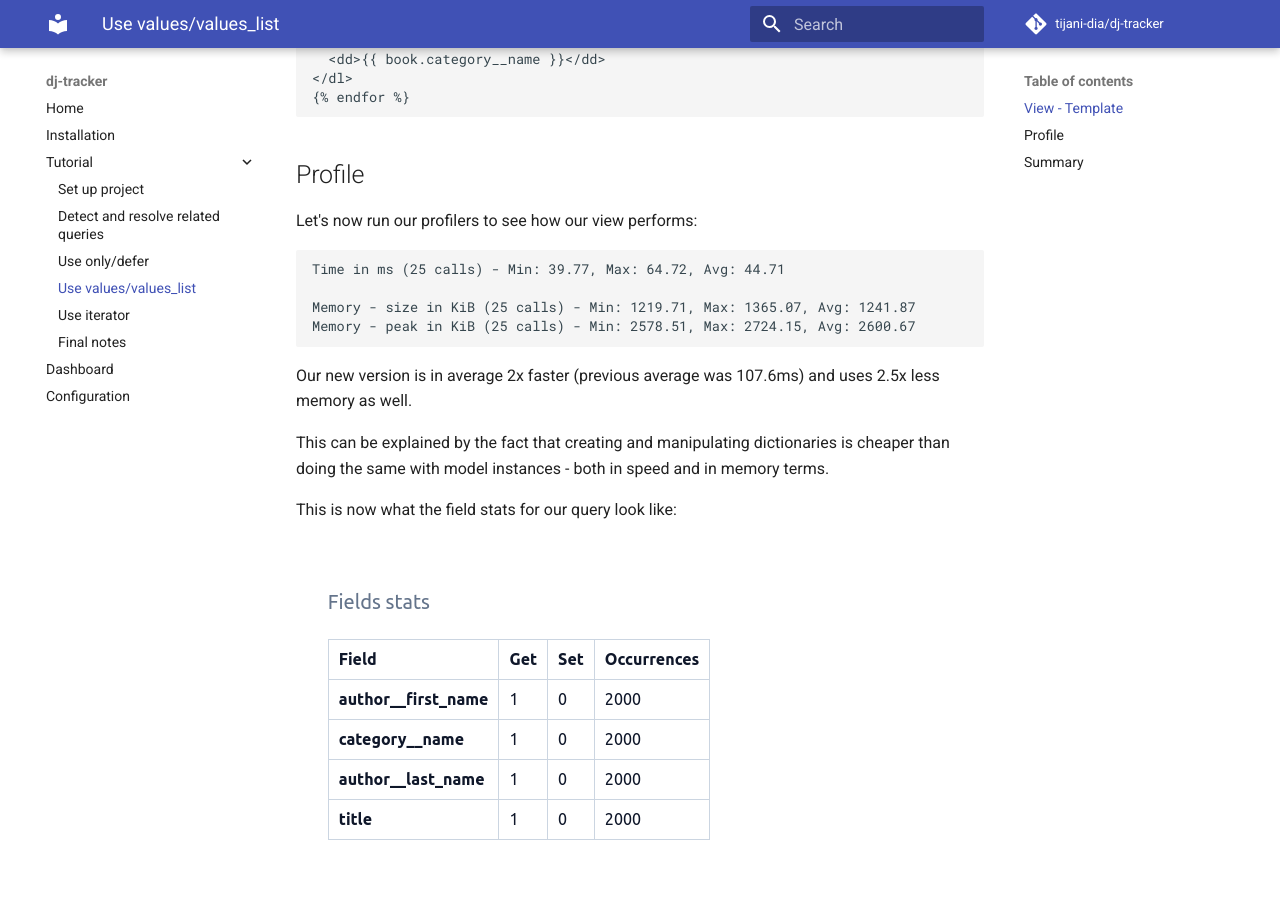
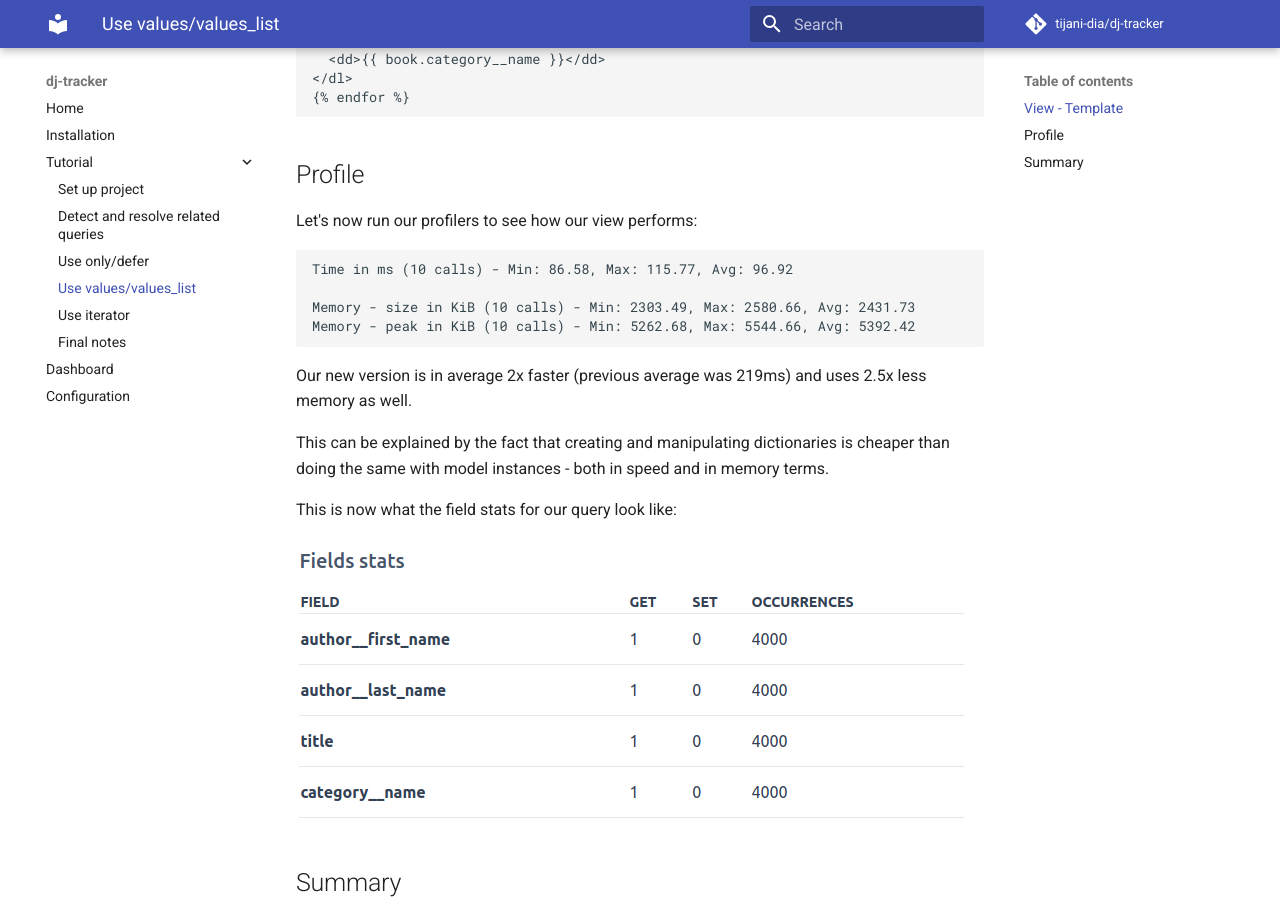
Before and after one commit to Tijani-Dia/dj-tracker, an MkDocs documentation site: the page built from docs/tutorial/use_values_or_values_list.md, in a window 1280 px wide and 900 px high, scrolled down 1470 px. Built offline with MkDocs 1.6.1 and Material for MkDocs 9.7.7, drawn with Linux system fonts in a browser that asks for light colours; comment, search, counter and statistics services are not loaded.

Commit message:
Update tutorial

````diff
--- a/docs/tutorial/use_iterator.md
+++ b/docs/tutorial/use_iterator.md
@@ -18,15 +18,16 @@
 
 ```html
 {% load iterate_tags %}
+
 {% iterate book in books %}
-  <h4>{{ book.title }}</h4>
-  <dl>
-    <dt>Author</dt>
-    <dd>{{ book.author__first_name }} {{ book.author__last_name }}</dd>
+<h4>{{ book.title }}</h4>
+<dl>
+  <dt>Author</dt>
+  <dd>{{ book.author__first_name }} {{ book.author__last_name }}</dd>
 
-    <dt>Category</dt>
-    <dd>{{ book.category__name }}</dd>
-  </dl>
+  <dt>Category</dt>
+  <dd>{{ book.category__name }}</dd>
+</dl>
 {% enditerate %}
 ```
 
@@ -52,13 +53,13 @@
 and run the benchmarks:
 
 ```console
-Time in ms (25 calls) - Min: 41.26, Max: 66.69, Avg: 46.87
+Time in ms (10 calls) - Min: 96.63, Max: 133.22, Avg: 110.21
 
-Memory - size in KiB (25 calls) - Min: 353.71, Max: 592.86, Avg: 365.82
-Memory - peak in KiB (25 calls) - Min: 1715.51, Max: 1953.51, Avg: 1727.70
+Memory - size in KiB (10 calls) - Min: 578.33, Max: 848.29, Avg: 607.47
+Memory - peak in KiB (10 calls) - Min: 3544.61, Max: 3820.03, Avg: 3575.13
 ```
 
-Our timings haven't changed much but we are now only using 0.3MB in average (the previous average was 1.2MB). That's a 4x memory improvement without trading off speed.
+Our timings haven't changed much but we are now only using 0.6MB in average (the previous average was 3.4MB). That's a 4x memory improvement without trading off too much speed.
 
 ## Summary
 
--- a/docs/tutorial/use_values_or_values_list.md
+++ b/docs/tutorial/use_values_or_values_list.md
@@ -58,13 +58,13 @@
 Let's now run our profilers to see how our view performs:
 
 ```console
-Time in ms (25 calls) - Min: 39.77, Max: 64.72, Avg: 44.71
+Time in ms (10 calls) - Min: 86.58, Max: 115.77, Avg: 96.92
 
-Memory - size in KiB (25 calls) - Min: 1219.71, Max: 1365.07, Avg: 1241.87
-Memory - peak in KiB (25 calls) - Min: 2578.51, Max: 2724.15, Avg: 2600.67
+Memory - size in KiB (10 calls) - Min: 2303.49, Max: 2580.66, Avg: 2431.73
+Memory - peak in KiB (10 calls) - Min: 5262.68, Max: 5544.66, Avg: 5392.42
 ```
 
-Our new version is in average 2x faster (previous average was 107.6ms) and uses 2.5x less memory as well.
+Our new version is in average 2x faster (previous average was 219ms) and uses 2.5x less memory as well.
 
 This can be explained by the fact that creating and manipulating dictionaries is cheaper than doing the same with model instances - both in speed and in memory terms.
 
````
Also changed, not shown: docs/tutorial/detect_and_resolve_related_queries.md (+18 -12 lines), docs/tutorial/setup.md (+12 -10 lines), docs/tutorial/use_only_or_defer.md (+4 -4 lines), tutorial/README.md (+3 -1 lines), docs/images/field-stats-2.png, docs/images/field-stats-3.png, docs/images/field-stats.png, docs/images/no-related-queries.png, docs/images/related-queries.png.
